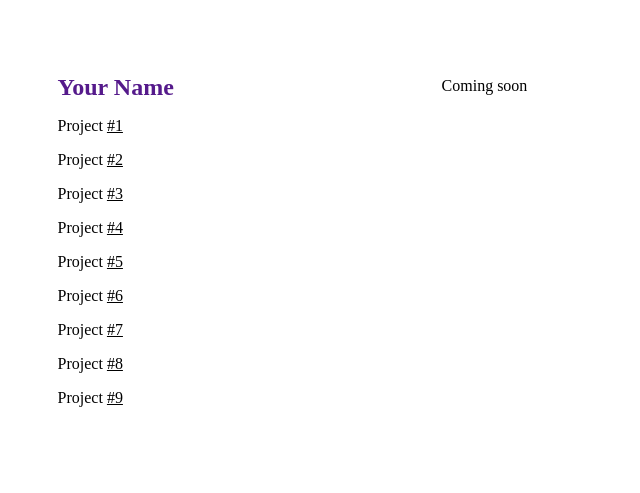
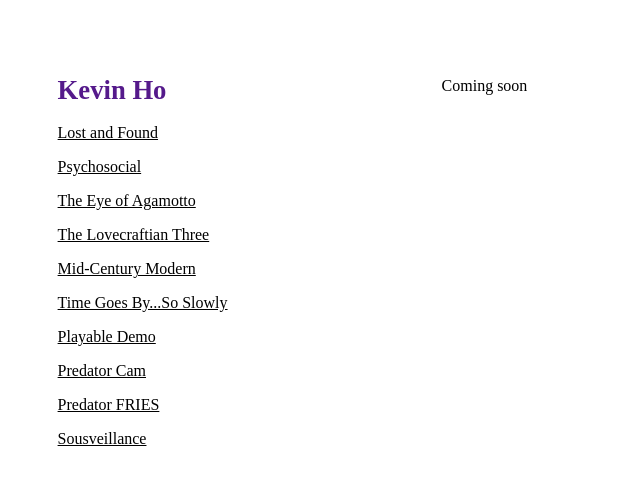
Before and after one commit to kvnelvn/ccportfolio, a plain HTML site: page p10.html in a window 1280 px wide. Shown: the top 493 px of the page, without its empty margins (0-640 px from the left). Drawn offline with Linux system fonts and the light colour scheme.

Commit message:
commit to main

```diff
--- a/p10.html
+++ b/p10.html
@@ -16,17 +16,18 @@
   <body>
     <!-- navigation menu -->
     <div class="nav">
-      <h1>Your Name</h1>
+      <h1>Kevin Ho</h1>
       <ul>
-        <li>Project <a href="p1.html">#1</a></li>
-        <li>Project <a href="p2.html">#2</a></li>
-        <li>Project <a href="p3.html">#3</a></li>
-        <li>Project <a href="p4.html">#4</a></li>
-        <li>Project <a href="p5.html">#5</a></li>
-        <li>Project <a href="p6.html">#6</a></li>
-        <li>Project <a href="p7.html">#7</a></li>
-        <li>Project <a href="p8.html">#8</a></li>
-        <li>Project <a href="p9.html">#9</a></li>
+        <li><a href="p1.html">Lost and Found</a></li>
+        <li><a href="p2.html">Psychosocial</a></li>
+        <li><a href="p3.html">The Eye of Agamotto</a></li>
+        <li><a href="p4.html">The Lovecraftian Three</a></li>
+        <li><a href="p5.html">Mid-Century Modern</a></li>
+        <li><a href="p6.html">Time Goes By...So Slowly</a></li>
+        <li><a href="p7.html">Playable Demo</a></li>
+        <li><a href="p8.html">Predator Cam</a></li>
+        <li><a href="p9.html">Predator FRIES</a></li>
+        <li><a href="p10.html">Sousveillance</a></li>
       </ul>
     </div>
 
--- a/style.css
+++ b/style.css
@@ -10,14 +10,14 @@ body {
 h1 {
   font-family: "Roboto-Bold";
   color: #551a8b;
-  font-size: 18pt;
+  font-size: 20pt;
 }
 .special-h2 {
   margin-top: 0;
 }
 h2 {
   font-family: "Roboto-Medium";
-  font-size: 14pt;
+  font-size: 16pt;
   color: #7851a9;
   /*   margin-top:0; */
 }
```
Also changed, not shown: index.html (+1 -0 lines), p1.html (+1 -0 lines), p2.html (+1 -0 lines), p3.html (+1 -0 lines), p4.html (+1 -0 lines), p5.html (+1 -0 lines), p6.html (+1 -0 lines), p7.html (+1 -0 lines), p8.html (+1 -0 lines), p9.html (+1 -0 lines).
